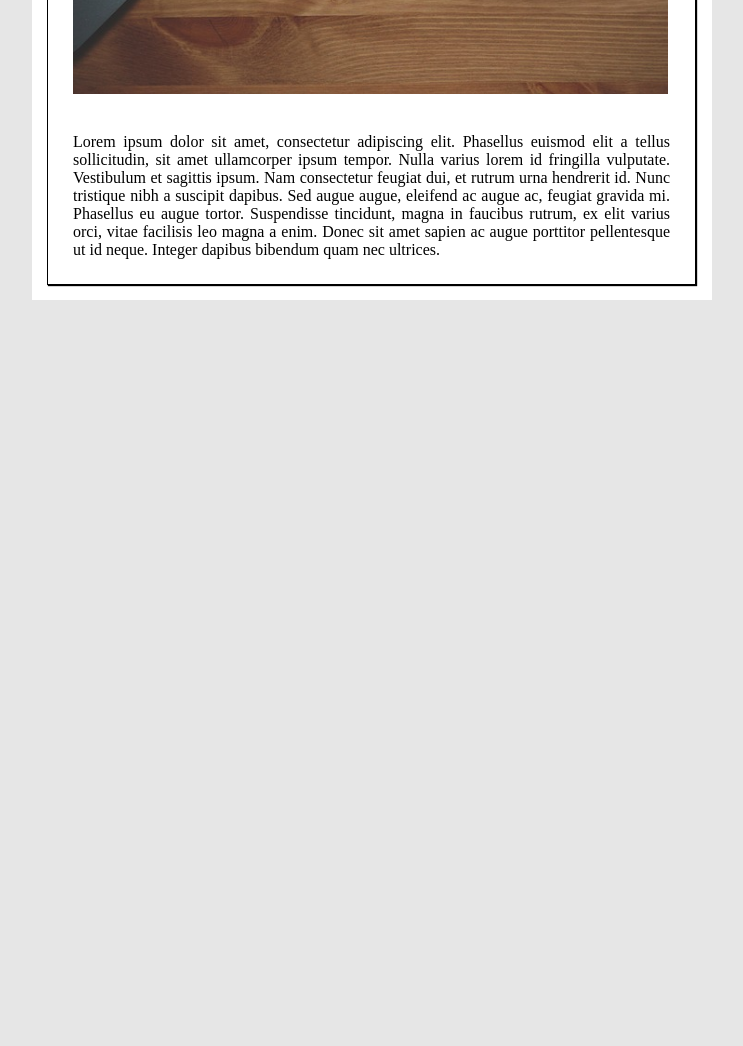
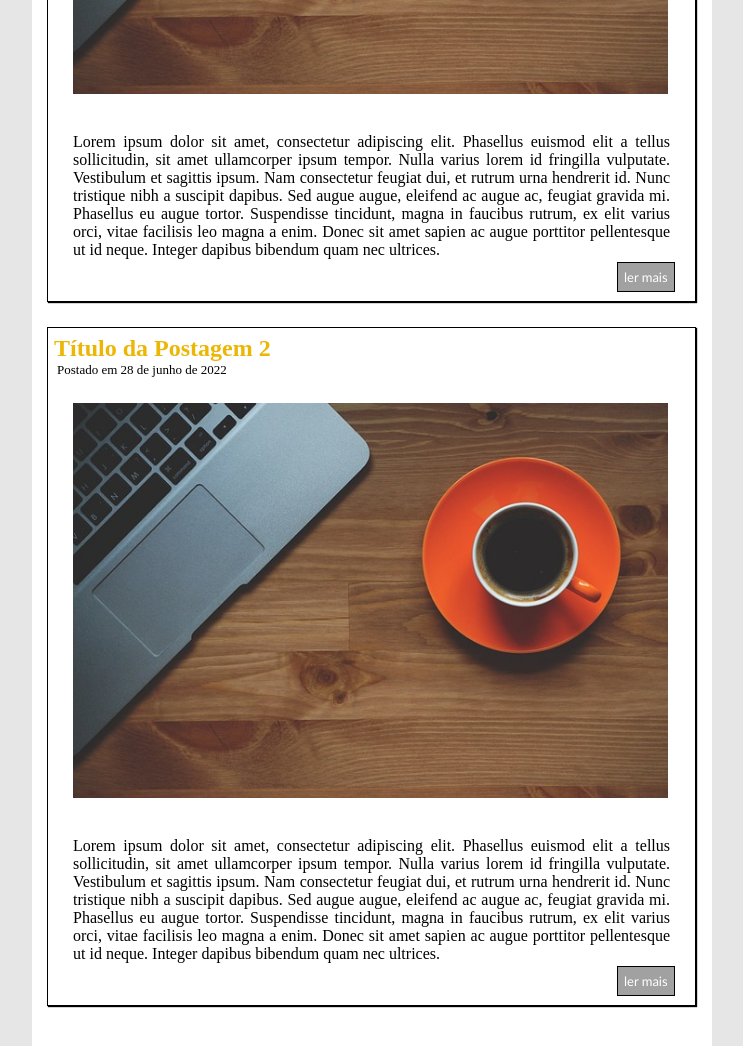
Before and after one commit to duduisonfire/tecblog, a plain HTML site: page index.html in a window 1280 px wide. Shown: the part 622-1668 px from the top of the page, without its empty margins (238-981 px from the left). Before the commit the page ends 922 px from the top, so only its background shows below. Drawn offline with Linux system fonts and the light colour scheme.

Commit message:
Mudança no Index e CSS
Mudanças de estilo.

```diff
--- a/css/style.css
+++ b/css/style.css
@@ -63,7 +63,6 @@ body{
 
 .navsection a{
     display: block;
-    padding: 8px;
     text-decoration: none;
     font-weight: bolder;
     font-family:'Trebuchet MS', 'Lucida Sans Unicode', 'Lucida Grande', 'Lucida Sans', Arial, sans-serif;
@@ -93,11 +92,13 @@ body{
     width: 647px;
     border: 1px solid;
     box-shadow: 1px 1px 1px;
+    margin: 1x;
+    margin-bottom: 25px;
+
 }
 
 .post-text{
     margin: 0px;
-    padding: 0px;
     font-size: medium;
     padding: 25px;
     text-align: justify;
@@ -107,4 +108,24 @@ body{
     width: 595px;
     padding: 25px;
     padding-bottom: 10px;
+
 }
+
+.read-more-button a{
+    text-decoration: none;
+    background-color: rgba(0, 0, 0, 0.37);
+    font-family:'Trebuchet MS', 'Lucida Sans Unicode', 'Lucida Grande', 'Lucida Sans', Arial, sans-serif;
+    color: white;
+    text-align: center;
+    position: relative;
+    top: -15px;
+    left: 560px;
+    padding: 6px;
+    width: 49px;
+    border: 1px solid black;
+}
+
+.read-more-button a:hover{
+    color: white;
+    background-color: black;
+}
--- a/index.html
+++ b/index.html
@@ -41,6 +41,28 @@
                 tincidunt, magna in faucibus rutrum, ex elit varius orci, vitae facilisis leo magna a enim. Donec sit
                 amet sapien ac augue porttitor pellentesque ut id neque. Integer dapibus bibendum quam nec ultrices.
             </p>
+            <p class="read-more-button">
+                <a href="./index.html">ler mais</a>
+            </p>
+        </div>
+
+        <div class="articles">
+            <h2>Título da Postagem 2</h2>
+            <p>
+                Postado em 28 de junho de 2022
+            </p>
+            <img src="./images/imagem1.jpg" alt="PC e Café" class="post-photos">
+            <p class="post-text">
+                Lorem ipsum dolor sit amet, consectetur adipiscing elit. Phasellus euismod elit a tellus sollicitudin,
+                sit amet ullamcorper ipsum tempor. Nulla varius lorem id fringilla vulputate. Vestibulum et sagittis
+                ipsum. Nam consectetur feugiat dui, et rutrum urna hendrerit id. Nunc tristique nibh a suscipit dapibus.
+                Sed augue augue, eleifend ac augue ac, feugiat gravida mi. Phasellus eu augue tortor. Suspendisse
+                tincidunt, magna in faucibus rutrum, ex elit varius orci, vitae facilisis leo magna a enim. Donec sit
+                amet sapien ac augue porttitor pellentesque ut id neque. Integer dapibus bibendum quam nec ultrices.
+            </p>
+            <p class="read-more-button">
+                <a href="./index.html">ler mais</a>
+            </p>
         </div>
     </main>
 </body>
```
